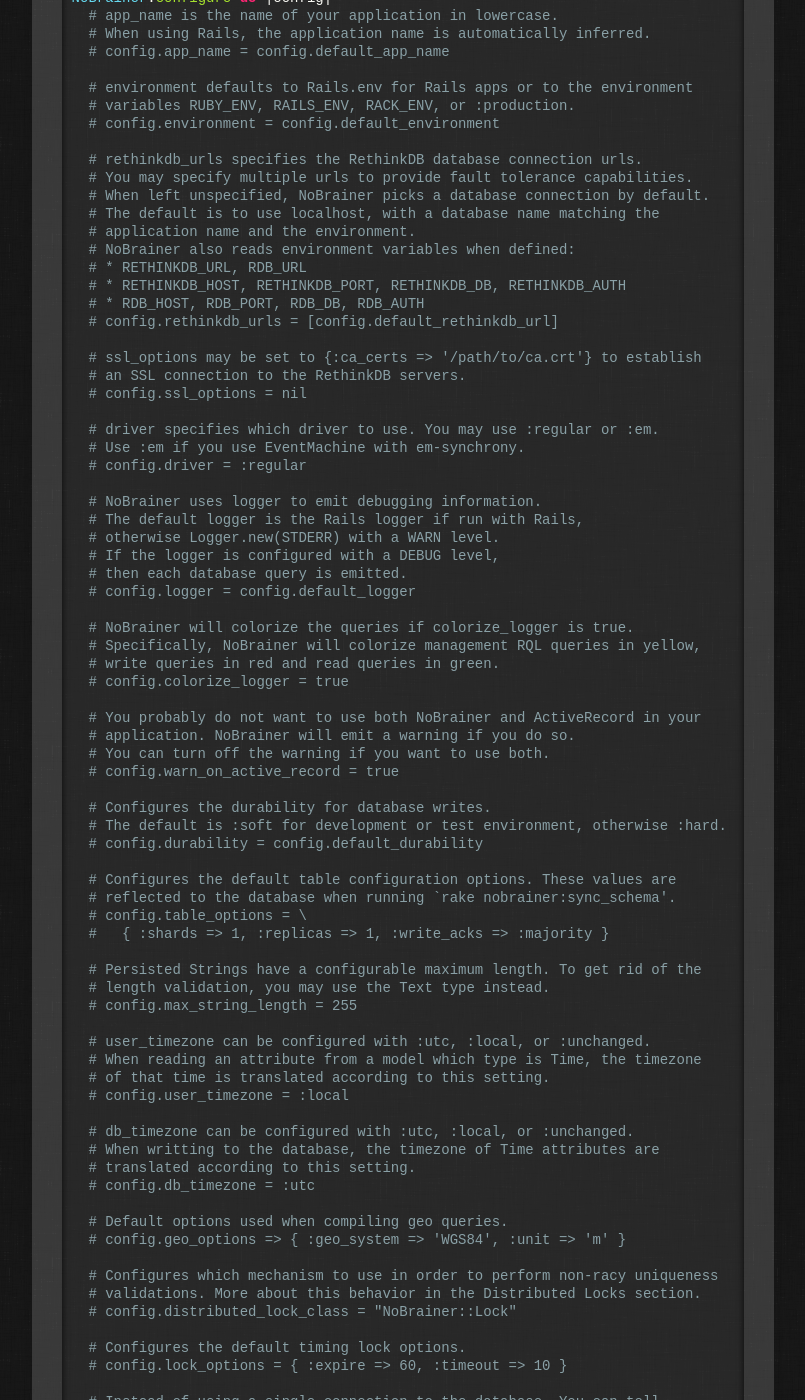
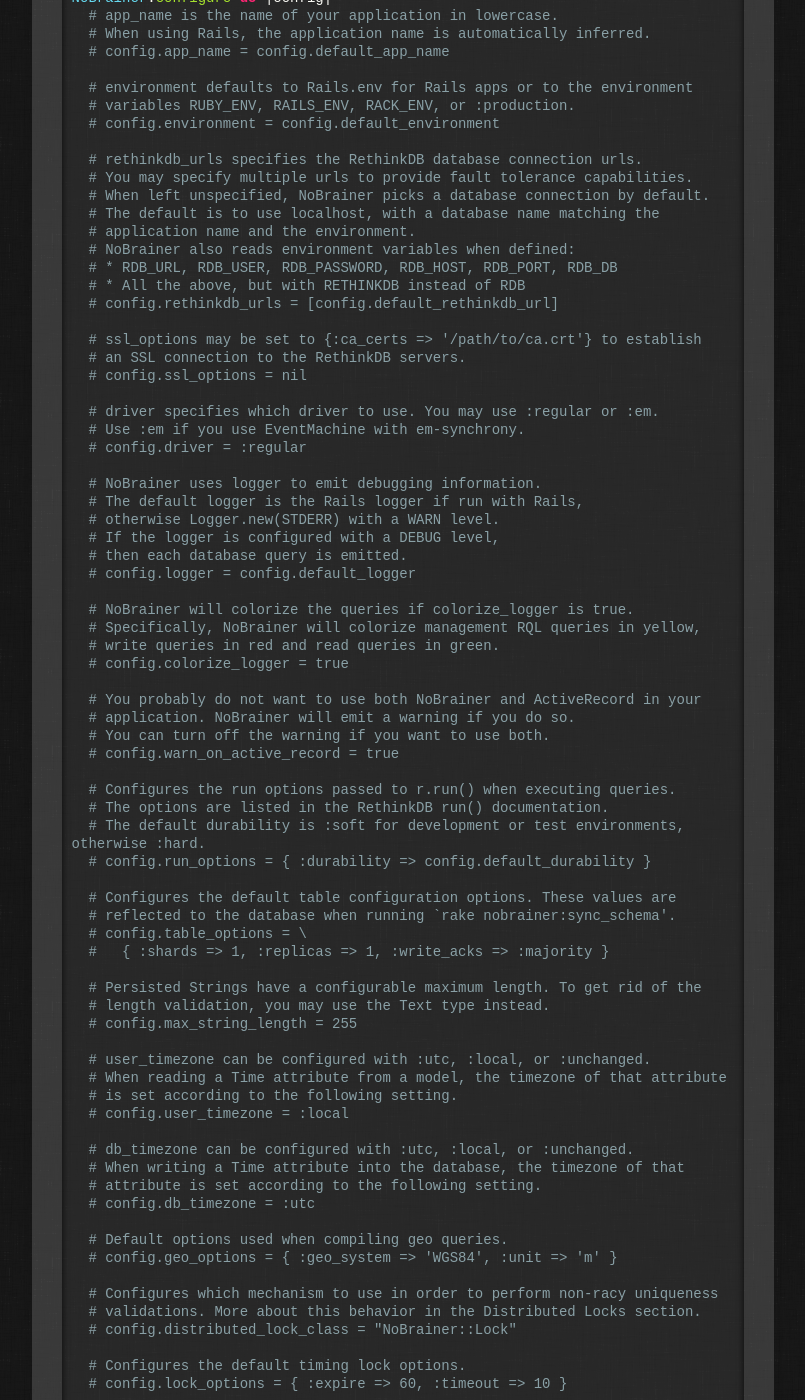
Before and after one commit to NoBrainerORM/nobrainer.io, a Jekyll site: the page built from docs/installation.md, in a window 1280 px wide and 1400 px high, scrolled down 896 px. Shown: the whole window, without its empty margins (335-1140 px from the left). Built offline with Jekyll 4.4.1, drawn with Linux system fonts in a browser that asks for light colours; comment, search, counter and statistics services are not loaded; some of the changed text lies outside the part shown.

Commit message:
New gem update

```diff
--- a/docs/installation.md
+++ b/docs/installation.md
@@ -51,9 +51,8 @@
   # The default is to use localhost, with a database name matching the
   # application name and the environment.
   # NoBrainer also reads environment variables when defined:
-  # * RETHINKDB_URL, RDB_URL
-  # * RETHINKDB_HOST, RETHINKDB_PORT, RETHINKDB_DB, RETHINKDB_AUTH
-  # * RDB_HOST, RDB_PORT, RDB_DB, RDB_AUTH
+  # * RDB_URL, RDB_USER, RDB_PASSWORD, RDB_HOST, RDB_PORT, RDB_DB
+  # * All the above, but with RETHINKDB instead of RDB
   # config.rethinkdb_urls = [config.default_rethinkdb_url]
 
   # ssl_options may be set to {:ca_certs => '/path/to/ca.crt'} to establish
@@ -81,9 +80,10 @@
   # You can turn off the warning if you want to use both.
   # config.warn_on_active_record = true
 
-  # Configures the durability for database writes.
-  # The default is :soft for development or test environment, otherwise :hard.
-  # config.durability = config.default_durability
+  # Configures the run options passed to r.run() when executing queries.
+  # The options are listed in the RethinkDB run() documentation.
+  # The default durability is :soft for development or test environments, otherwise :hard.
+  # config.run_options = { :durability => config.default_durability }
 
   # Configures the default table configuration options. These values are
   # reflected to the database when running `rake nobrainer:sync_schema'.
@@ -95,17 +95,17 @@
   # config.max_string_length = 255
 
   # user_timezone can be configured with :utc, :local, or :unchanged.
-  # When reading an attribute from a model which type is Time, the timezone
-  # of that time is translated according to this setting.
+  # When reading a Time attribute from a model, the timezone of that attribute
+  # is set according to the following setting.
   # config.user_timezone = :local
 
   # db_timezone can be configured with :utc, :local, or :unchanged.
-  # When writting to the database, the timezone of Time attributes are
-  # translated according to this setting.
+  # When writing a Time attribute into the database, the timezone of that
+  # attribute is set according to the following setting.
   # config.db_timezone = :utc
 
   # Default options used when compiling geo queries.
-  # config.geo_options => { :geo_system => 'WGS84', :unit => 'm' }
+  # config.geo_options = { :geo_system => 'WGS84', :unit => 'm' }
 
   # Configures which mechanism to use in order to perform non-racy uniqueness
   # validations. More about this behavior in the Distributed Locks section.
```
Also changed, not shown: other parts of docs/installation.md (+1 -1 lines), docs/changelog.md (+6 -1 lines), docs/introduction.md (+1 -1 lines).
